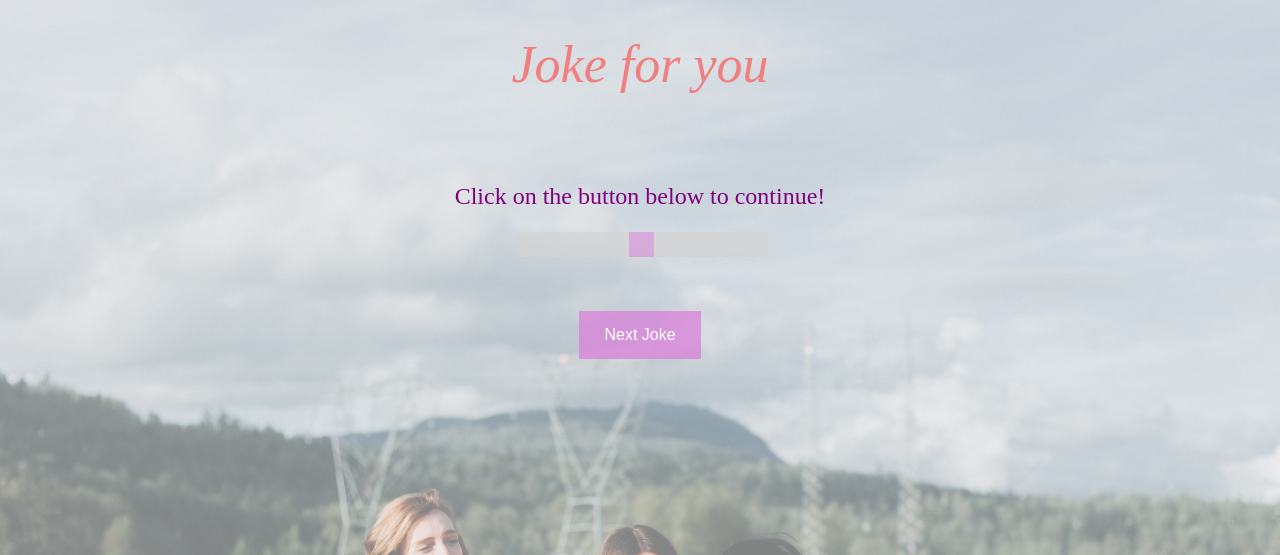
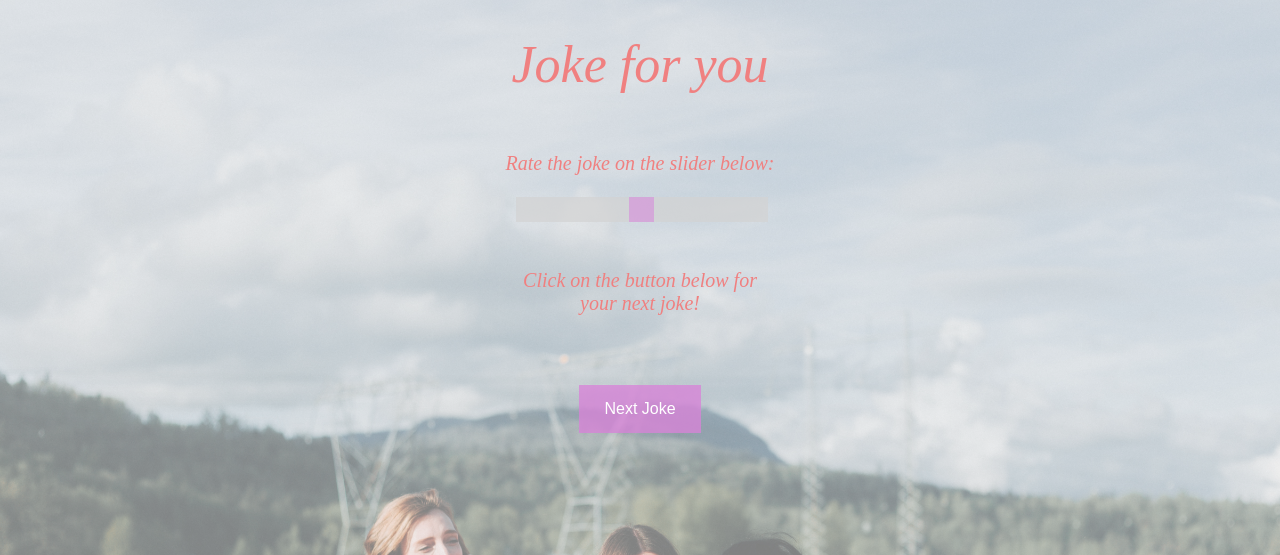
Before and after one commit to SouvikBagchi/testing, a Flask app: template templates/joke.html in a window 1280 px wide. Shown: the top 555 px of the page. Run offline with Flask 2, Linux system fonts and the light colour scheme; the template is opened without the code that fills it, so the values that code supplies are empty.

Commit message:
changed html

```diff
--- a/templates/joke.html
+++ b/templates/joke.html
@@ -10,23 +10,29 @@
 
         {{ joke }}
 
+     </h2>
+
+    <h3>
         <br>
-        <br>
+        Rate the joke on the slider below:
+    </h3>
 
-        Click on the button below to continue!
-
-    </h2>
 
     <div class="slidecontainer">
 
   <form method="POST" action="{{ url_for('recommend_joke') }}">
             <input class = "slider" type="range" min="-10" max="10" name="rating"
                    value = "0"/>
+      <h3>
+        <br>
+        Click on the button below for your next joke!
+    </h3>
 
       <button class="button"  type="submit" value="submit" onclick="">Next Joke</button>
 
         </form>
     </div>
+
 
     <style>
         body{
@@ -57,6 +63,15 @@
             font-family: serif;
             font-weight: 50;
             font-size:24px;
+
+        }
+
+        h3{
+            color: lightcoral;
+            font-family: serif;
+            font-style:italic;
+            font-weight: 50;
+            font-size:20px;
 
         }
         .button {
```
Also changed, not shown: templates/recommended_jokes.html (+19 -4 lines).
